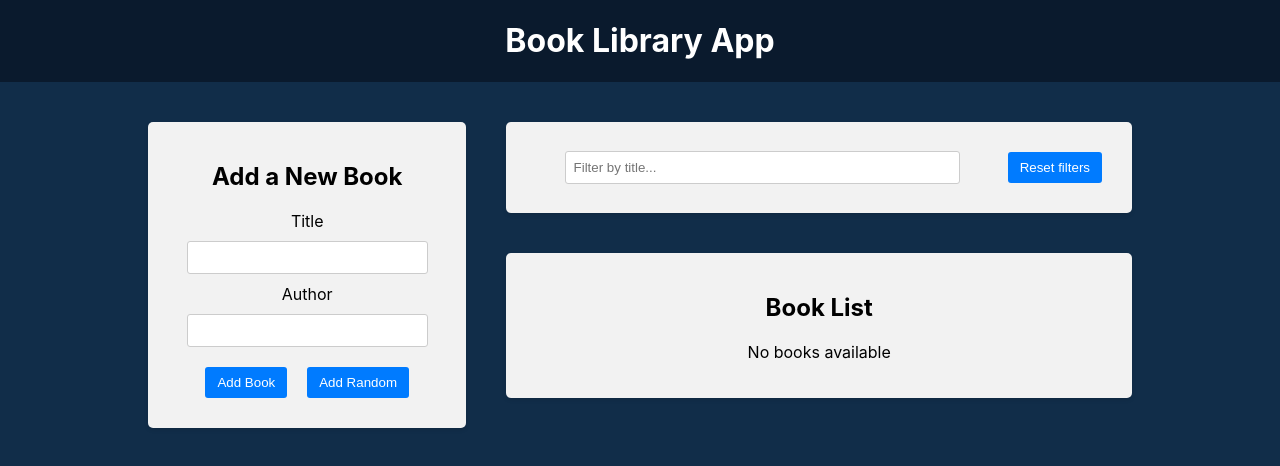
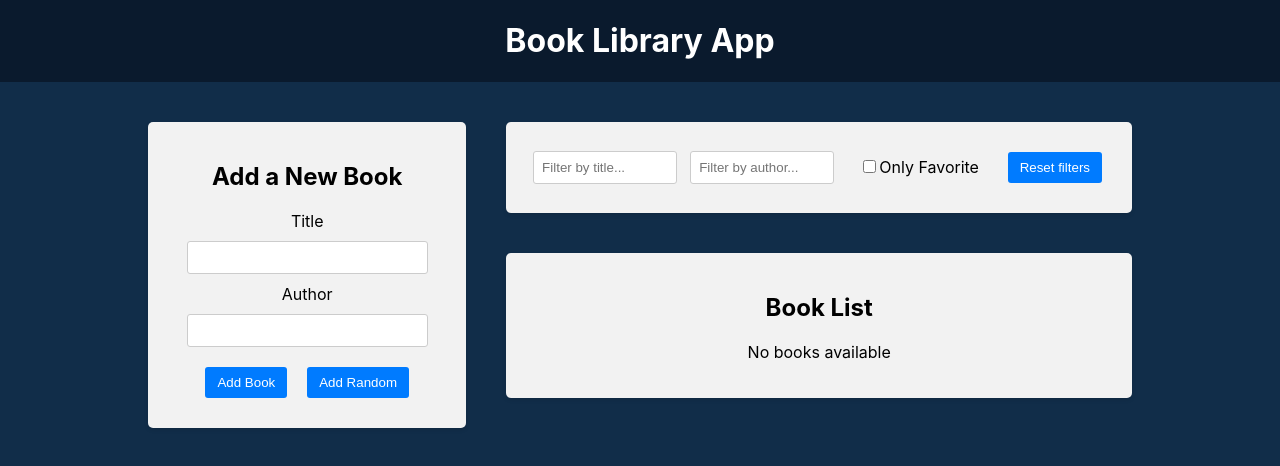
Before and after one commit to TryExceptFinally/book-library-app-react-redux, a React (Create React App) app in the folder frontend/: page / in a window 1280 px wide. Shown: the top 466 px of the page. Built offline with nearby package versions, Linux system fonts and the light colour scheme.

Commit message:
Add filter for only favorite books

```diff
--- a/frontend/src/components/BookList/BookList.jsx
+++ b/frontend/src/components/BookList/BookList.jsx
@@ -4,12 +4,18 @@ import {
     deleteBook,
     toggleFavoriteBook,
 } from '../../redux/books/actionCreators'
-import { selectTitleFilter } from '../../redux/slices/filterSlice'
+import {
+    selectTitleFilter,
+    selectAuthorFilter,
+    selectOnlyFavoriteFilter,
+} from '../../redux/slices/filterSlice'
 import './BookList.css'
 
 const BookList = () => {
     const books = useSelector((state) => state.books)
     const titleFilter = useSelector(selectTitleFilter)
+    const authorFilter = useSelector(selectAuthorFilter)
+    const onlyFavoriteFilter = useSelector(selectOnlyFavoriteFilter)
     const dispatch = useDispatch()
 
     const handleDeleteBook = (id) => {
@@ -20,9 +26,16 @@ const BookList = () => {
         dispatch(toggleFavoriteBook(id))
     }
 
-    const filteredBooks = books.filter((book) =>
-        book.title.toLowerCase().includes(titleFilter.toLowerCase())
-    )
+    const filteredBooks = books.filter((book) => {
+        const matchesTitle = book.title
+            .toLowerCase()
+            .includes(titleFilter.toLowerCase())
+        const matchesAuthor = book.author
+            .toLowerCase()
+            .includes(authorFilter.toLowerCase())
+        const matchesFavorite = onlyFavoriteFilter ? book.isFavorite : true
+        return matchesAuthor && matchesTitle && matchesFavorite
+    })
 
     return (
         <div className="app-block book-list">
--- a/frontend/src/components/Filter/Filter.jsx
+++ b/frontend/src/components/Filter/Filter.jsx
@@ -1,7 +1,11 @@
 import { useDispatch, useSelector } from 'react-redux'
 import {
     setTitleFilter,
+    setAuthorFilter,
+    setOnlyFavoriteFilter,
     selectTitleFilter,
+    selectAuthorFilter,
+    selectOnlyFavoriteFilter,
     resetFilters,
 } from '../../redux/slices/filterSlice'
 import './Filter.css'
@@ -9,10 +13,21 @@ import './Filter.css'
 const Filter = () => {
     const dispatch = useDispatch()
     const titleFilter = useSelector(selectTitleFilter)
+    const authorFilter = useSelector(selectAuthorFilter)
+    const onlyFavoriteFilter = useSelector(selectOnlyFavoriteFilter)
 
     const handleTitleFilterChange = (title) => {
         dispatch(setTitleFilter(title))
     }
+
+    const handleAuthorFilterChange = (author) => {
+        dispatch(setAuthorFilter(author))
+    }
+
+    const handleOnlyFavoriteFilterChange = () => {
+        dispatch(setOnlyFavoriteFilter())
+    }
+
     const handleResetFilters = () => {
         dispatch(resetFilters())
     }
@@ -30,6 +45,27 @@ const Filter = () => {
                         }
                     />
                 </div>
+                <div className="filter-group">
+                    <input
+                        type="text"
+                        placeholder="Filter by author..."
+                        value={authorFilter}
+                        onChange={(e) =>
+                            handleAuthorFilterChange(e.target.value)
+                        }
+                    />
+                </div>
+                <div className="filter-group">
+                    <label>
+                        <input
+                            type="checkbox"
+                            id="favorite"
+                            checked={onlyFavoriteFilter}
+                            onChange={handleOnlyFavoriteFilterChange}
+                        />
+                        Only Favorite
+                    </label>
+                </div>
                 <button type="button" onClick={handleResetFilters}>
                     Reset filters
                 </button>
--- a/frontend/src/redux/slices/filterSlice.js
+++ b/frontend/src/redux/slices/filterSlice.js
@@ -2,6 +2,8 @@ import { createSlice } from '@reduxjs/toolkit'
 
 const initialState = {
     title: '',
+    author: '',
+    onlyFavorite: false,
 }
 
 const filterSlice = createSlice({
@@ -11,14 +13,27 @@ const filterSlice = createSlice({
         setTitleFilter: (state, action) => {
             state.title = action.payload
         },
-        resetFilters: (state) => {
+        setAuthorFilter: (state, action) => {
+            state.author = action.payload
+        },
+        setOnlyFavoriteFilter: (state) => {
+            state.onlyFavorite = !state.onlyFavorite
+        },
+        resetFilters: () => {
             return initialState
         },
     },
 })
 
-export const { setTitleFilter, resetFilters } = filterSlice.actions
+export const {
+    setTitleFilter,
+    setAuthorFilter,
+    setOnlyFavoriteFilter,
+    resetFilters,
+} = filterSlice.actions
 
 export const selectTitleFilter = (state) => state.filter.title
+export const selectAuthorFilter = (state) => state.filter.author
+export const selectOnlyFavoriteFilter = (state) => state.filter.onlyFavorite
 
 export default filterSlice.reducer
```
